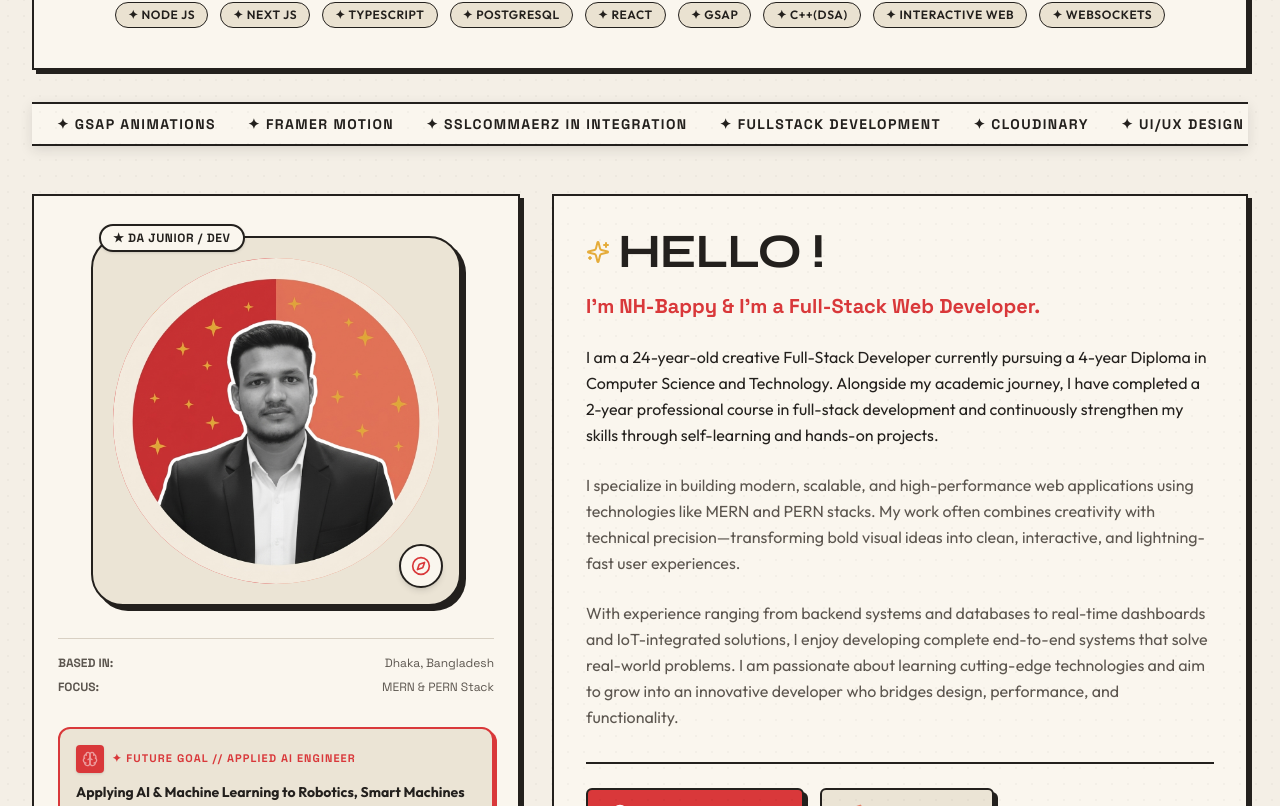
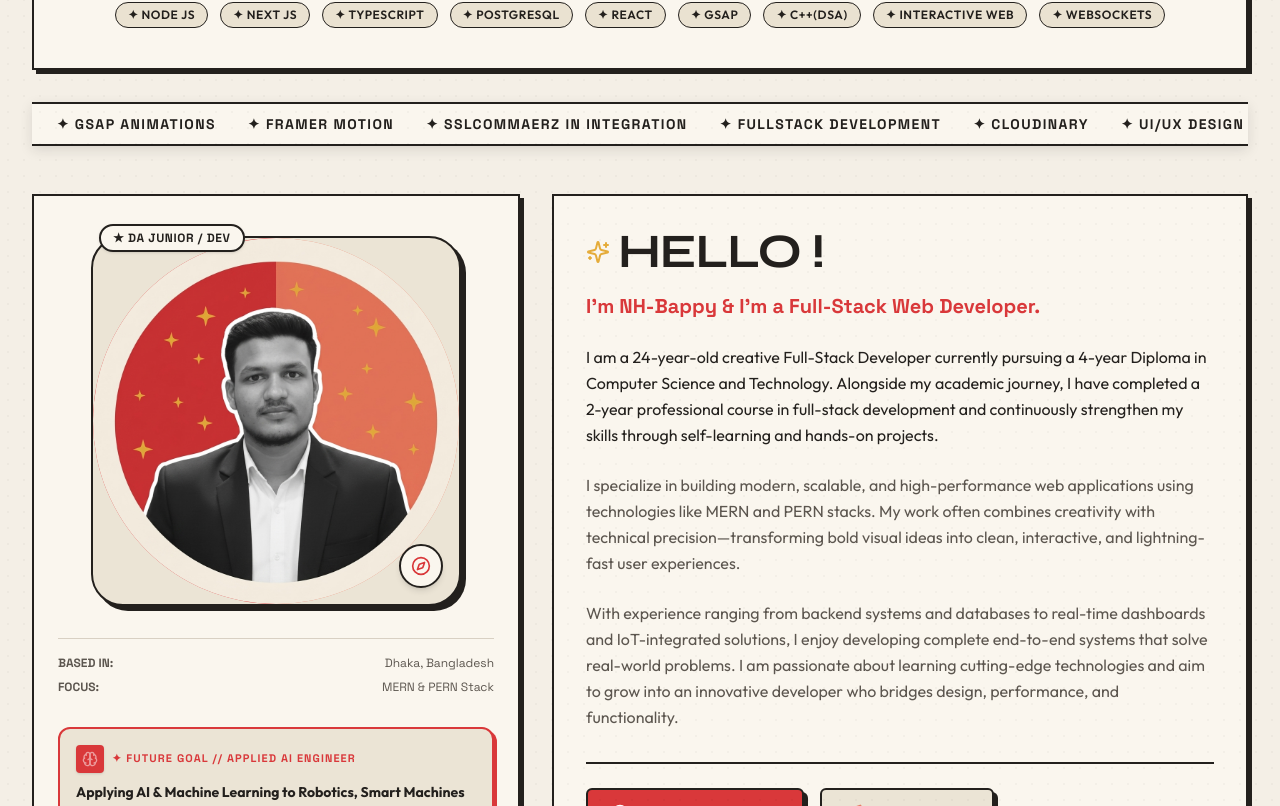
Before and after one commit to NH-Bappy/portfolio, a React (Vite) app: page / in a window 1280 px wide. Shown: the part 616-1422 px from the top of the page. Built offline with nearby package versions, Linux system fonts and the light colour scheme; the HTML template or start-up script is replaced by a standard one.

Commit message:
style(hero): remove card padding so red/salmon circle fills full width edge-to-edge

```diff
--- a/src/components/Hero.jsx
+++ b/src/components/Hero.jsx
@@ -116,10 +116,10 @@ export default function Hero() {
                 </div>
 
                 {/* Outer Cream Card Box */}
-                <div className="relative w-full rounded-[24px] sm:rounded-[32px] border-2 border-[var(--color-border)] bg-[var(--color-card-secondary)] p-4 sm:p-5 shadow-[5px_5px_0px_var(--color-border)]">
+                <div className="relative w-full rounded-[24px] sm:rounded-[32px] border-2 border-[var(--color-border)] bg-[var(--color-card-secondary)] shadow-[5px_5px_0px_var(--color-border)] overflow-hidden">
 
                   {/* Inner Split Circle with Sparkles */}
-                  <div className="relative w-full aspect-square rounded-full overflow-hidden">
+                  <div className="relative w-full aspect-square rounded-full overflow-hidden m-0">
 
                     {/* Split Background: Left = Crimson, Right = Salmon */}
                     <div className="absolute inset-0 flex">
```
